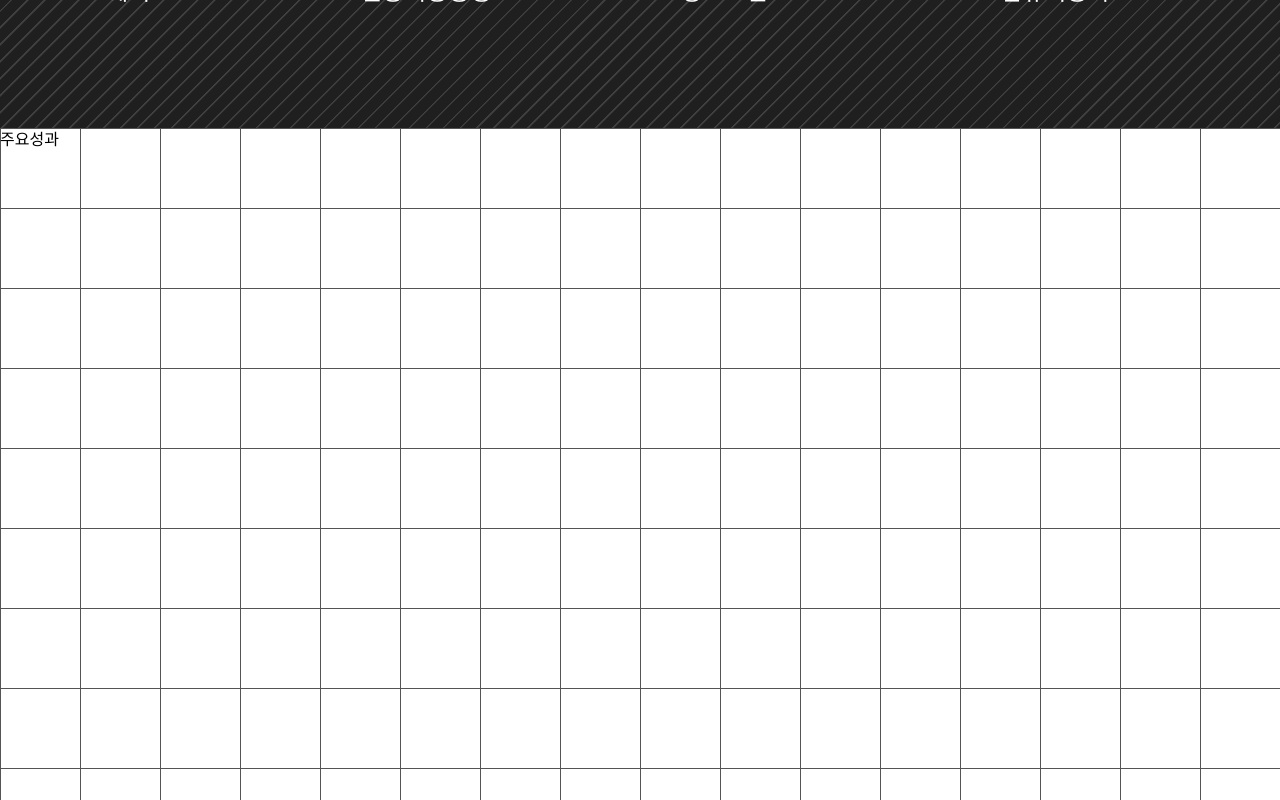
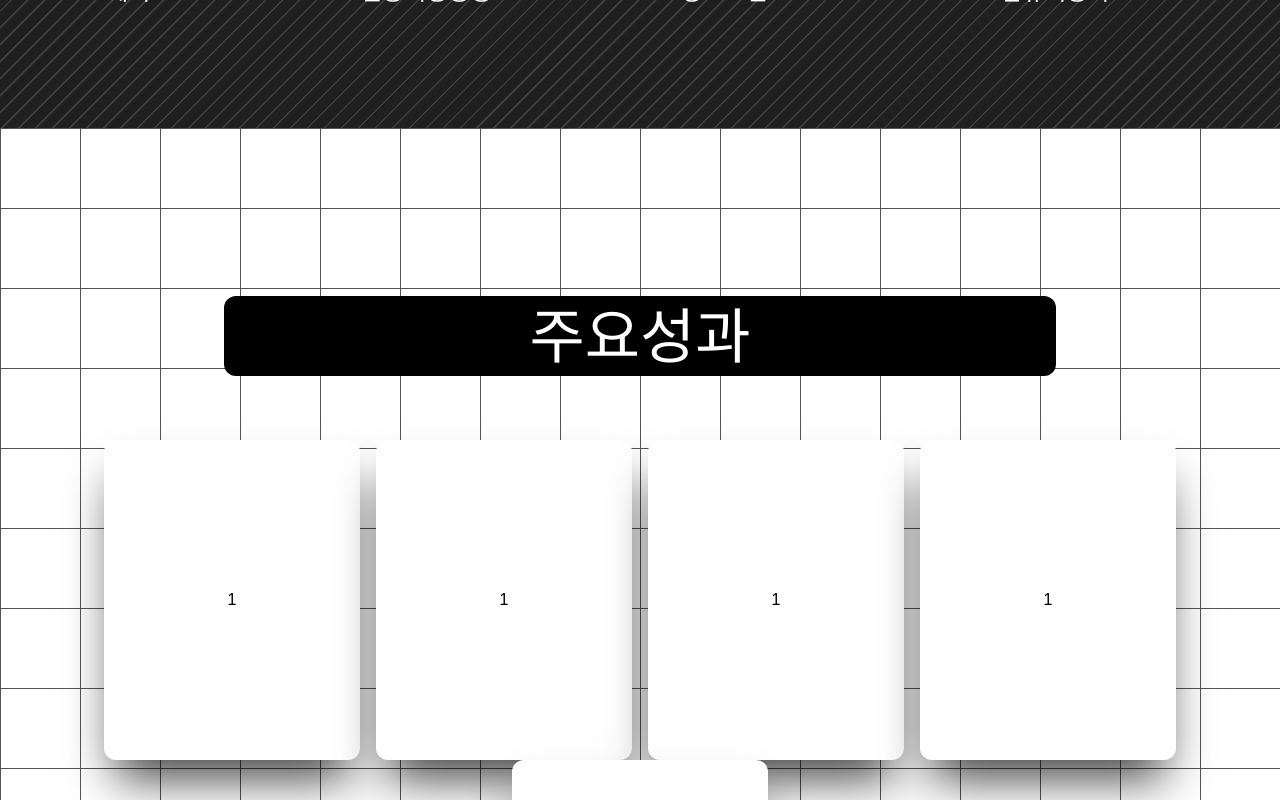
Before and after one commit to aglide100/DS-LandingPage, a Next.js app in the folder ui/: page / in a window 1280 px wide. Shown: the part 3400-4200 px from the top of the page. Built offline with nearby package versions, Linux system fonts and the light colour scheme; a web font is replaced by a local one.

Commit message:
TrophySection, tailwind.config.js

```diff
--- a/ui/pages/index.tsx
+++ b/ui/pages/index.tsx
@@ -44,6 +44,16 @@
   { loading: () => <LoadingComponent />, ssr: false }
 );
 
+const TrophySection = dynamic(
+  () =>
+    import(
+      "../src/components/layout/TrophySection/TrophySection"
+    ).catch((err) => {
+      return () => <LoadingError>{err}</LoadingError>;
+    }),
+  { loading: () => <LoadingComponent />, ssr: false }
+);
+
 export default function Home() {
   return (
     <div className="w-full flex flex-col content-around">
@@ -58,7 +68,7 @@
           <DepartmentSection />
         </InterViewSectionWrapper>
         <TrophySectionWrapper>
-          <span>주요성과</span>
+          <TrophySection />
         </TrophySectionWrapper>
       </div>
     </div>
--- a/ui/src/components/layout/TrophySection/TrophySection.tsx
+++ b/ui/src/components/layout/TrophySection/TrophySection.tsx
@@ -1,7 +1,67 @@
 import React from "react";
 
 const TrophySection: React.FC<{}> = () => {
-  return <></>;
+  return (
+    <div>
+      <div className="pt-32 mx-20 flex flex-col justify-center">
+        <div className="h-20 mt-10 mx-36 pt-3 bg-black rounded-xl text-6xl text-white text-center">
+          주요성과
+        </div>
+        <div className="flex flex-wrap pt-16 justify-center">
+          <div className="w-64 h-80 mx-2 content-center text-center bg-white rounded-xl shadow-self">
+            1
+          </div >
+          <div className="w-64 h-80 mx-2 content-center text-center bg-white rounded-xl shadow-self">
+            1
+          </div>
+          <div className="w-64 h-80 mx-2 content-center text-center bg-white rounded-xl shadow-self">
+            1
+          </div>
+          <div className="w-64 h-80 mx-2 content-center text-center bg-white rounded-xl shadow-self">
+            1
+          </div>
+          <div className="w-64 h-80 mx-2 content-center text-center bg-white rounded-xl shadow-self">
+            1
+          </div>
+        </div>
+      </div>
+
+      <div className="pt-32 mx-20 flex flex-col justify-center">
+        <div className="mt-10 flex flex-wrap pt-16">
+
+          <div className="w-1/4 h-80 content-center text-center bg-red-600">
+          </div >
+          <div className="w-1/4 h-80 content-center text-center pt-36 text-5xl">
+            상상스퀘어
+          </div>
+
+          <div className="w-1/4 h-80 content-center text-center bg-red-600">
+          </div>
+          <div className="w-1/4 h-80 content-center text-center pt-36 text-5xl">
+            우수한 기자재
+          </div>
+
+          <div className="w-1/4 h-80 content-center text-center pt-36">
+            <div className="">학생들의 창의교육을 완성</div>
+            <div className="text-5xl">Fab Lab</div>
+          </div>
+          <div className="w-1/4 h-80 content-center text-center bg-red-600">
+            1
+          </div>
+
+          <div className="w-1/4 h-80 content-center text-center pt-36 text-5xl">
+            AI+X 융합연구소
+          </div>
+          <div className="w-1/4 h-80 content-center text-center bg-red-600">
+          </div>
+        </div>
+      </div>
+      <div className="mb-96" />
+
+      {/* <div className="mb-96"></div>
+      <CardContainer2 cardViewList={cardViewContainerProps} /> */}
+    </div>
+  );
 };
 
 export default TrophySection;
--- a/ui/tailwind.config.js
+++ b/ui/tailwind.config.js
@@ -52,6 +52,25 @@
       fontSize: {
         bg: "12vw",
       },
+
+      boxShadow: {
+        sm: '0 1px 2px 0 rgba(0, 0, 0, 0.05)',
+        DEFAULT: '0 1px 3px 0 rgba(0, 0, 0, 0.1), 0 1px 2px 0 rgba(0, 0, 0, 0.06)',
+        md: '0 4px 6px -1px rgba(0, 0, 0, 0.1), 0 2px 4px -1px rgba(0, 0, 0, 0.06)',
+        lg: '0 10px 15px -3px rgba(0, 0, 0, 0.1), 0 4px 6px -2px rgba(0, 0, 0, 0.05)',
+        xl: '0 20px 25px -5px rgba(0, 0, 0, 0.1), 0 10px 10px -5px rgba(0, 0, 0, 0.04)',
+        '2xl': '0 25px 50px -12px rgba(0, 0, 0, 0.25)',
+        'self': '0 30px 45px -12px rgba(0, 0, 0, 0.75)',
+        inner: 'inset 0 2px 4px 0 rgba(0, 0, 0, 0.06)',
+        none: 'none',
+      },
+      backgroundColor: theme => ({
+        ...theme('colors'),
+        'primary': '#3490dc',
+        'secondary': '#ffed4a',
+        'danger': '#e3342f',
+        'custom': '#212121',
+       })
     },
   },
   variants: {
@@ -59,6 +78,7 @@
       maxWidth: ["active", "responsive", "hover", "focus", "group-hover"],
       width: ["active", "responsive", "hover", "focus", "group-hover"],
       textColor: ["active", "responsive", "hover", "focus", "group-hover"],
+      boxShadow: ['active'],
     },
   },
   important: true,
```
